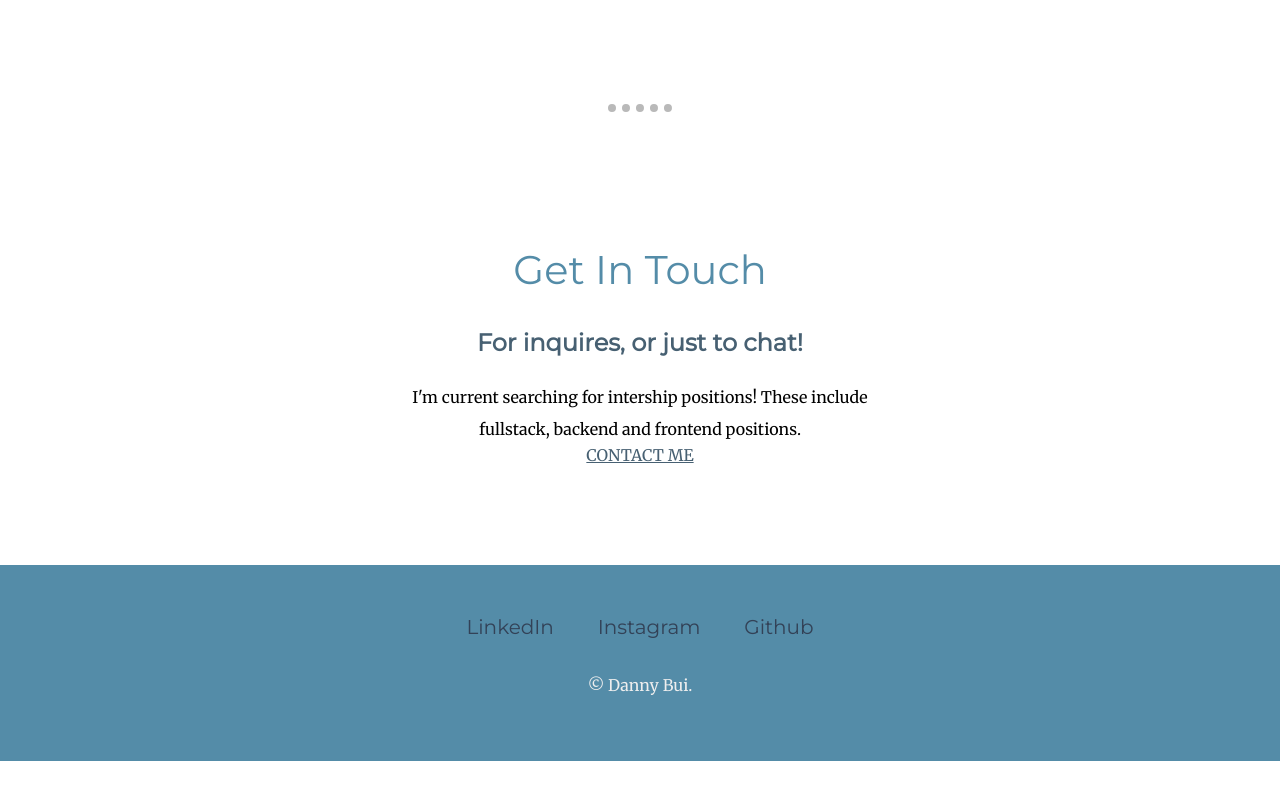
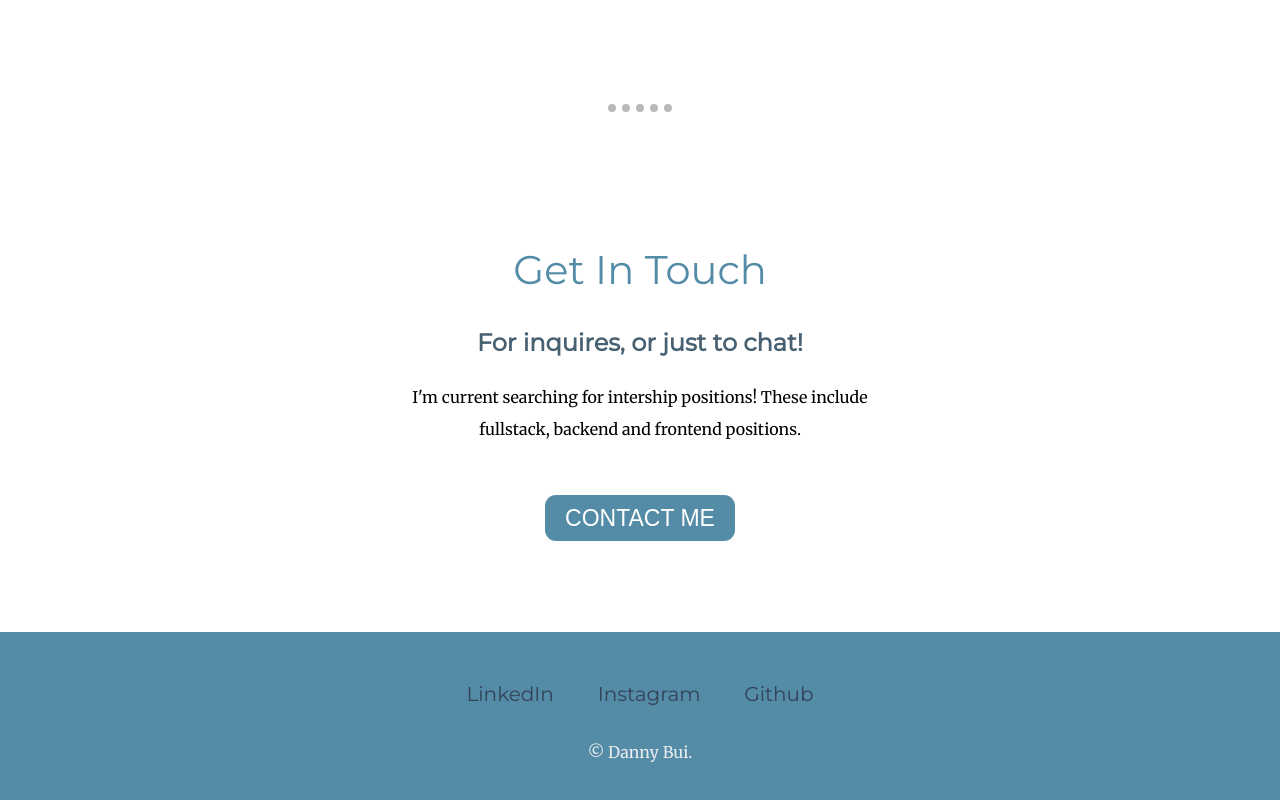
Before and after one commit to Exiledz5155/MySite, a plain HTML site: page index.html in a window 1280 px wide. Shown: the part 3049-3849 px from the top of the page. Before the commit the page ends 3810 px from the top, so only its background shows below. Drawn offline with nearby package versions, Linux system fonts and the light colour scheme.

Commit message:
Add files via upload

```diff
--- a/css/styles.css
+++ b/css/styles.css
@@ -91,6 +91,7 @@ a {
   width: 40%;
   margin: auto;
   line-height: 2;
+  padding-bottom: 60px;
 }
 
 .tech-icons {
@@ -157,3 +158,26 @@ a {
   width: 25%;
   margin-right: 30px;
 }
+
+.btn {
+  background: #548ca8;
+  background-image: -webkit-linear-gradient(top, #548ca8, #eeeeee);
+  background-image: -moz-linear-gradient(top, #548ca8, #eeeeee);
+  background-image: -ms-linear-gradient(top, #548ca8, #eeeeee);
+  background-image: -o-linear-gradient(top, #548ca8, #eeeeee);
+  background-image: linear-gradient(to bottom, #548ca8, #eeeeee);
+  -webkit-border-radius: 11;
+  -moz-border-radius: 11;
+  border-radius: 11px;
+  font-family: Arial;
+  color: #ffffff;
+  font-size: 23px;
+  background: #548ca8;
+  padding: 10px 20px 10px 20px;
+  text-decoration: none;
+}
+
+.btn:hover {
+  background: #476072;
+  text-decoration: none;
+}
--- a/index.html
+++ b/index.html
@@ -118,7 +118,7 @@
           I'm current searching for intership positions! These include
           fullstack, backend and frontend positions.
         </p>
-        <a class="btn" href="mailto:name@email.com" data-aos="fade-up"
+        <a class="btn" href="mailto:dannybui5155@gmail.com" data-aos="fade-up"
           >CONTACT ME</a
         >
       </div>
```
